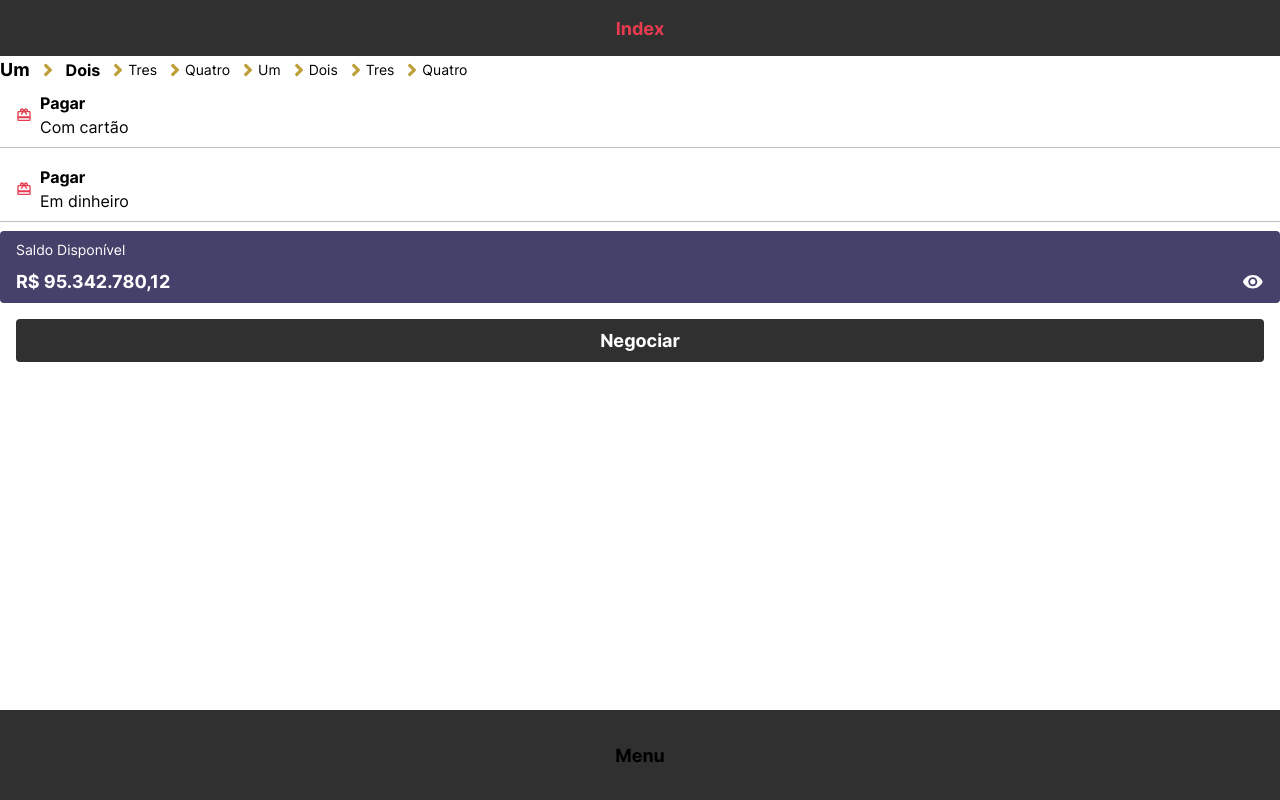
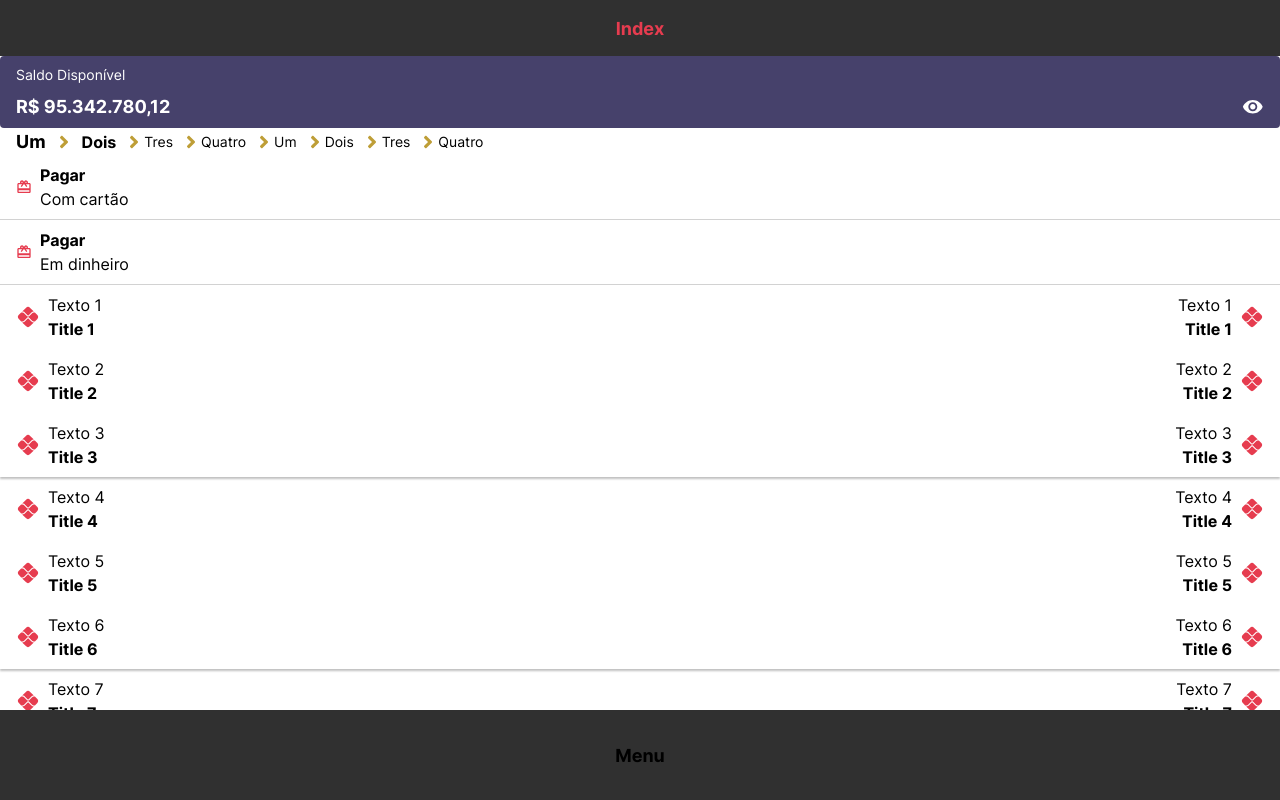
Before and after one commit to fcms14/react-components, a React (Vite) app: page / in a window 1280 px wide. Shown: the top 800 px of the page. Built offline with nearby package versions, Linux system fonts and the light colour scheme.

Commit message:
refactor: menyRows moved to right folder

```diff
--- a/src/components/atoms/Breadcrumb/BreadcrumbStyle.ts
+++ b/src/components/atoms/Breadcrumb/BreadcrumbStyle.ts
@@ -3,6 +3,12 @@ import styled, { css } from "styled-components";
 const BreadcrumbStyle = styled.header`
     display: flex;
     align-items: center;
+    position: sticky;
+    top: 0;
+    z-index: 1;
+    background-color: #FFFFFF;
+
+    padding: ${({ theme }) => `0 ${theme.padding.main}`};
     gap: ${({ theme }) => `${theme.gap}`};
 `
 export default BreadcrumbStyle;
--- a/src/components/molecules/Row/RowStyle.ts
+++ b/src/components/molecules/Row/RowStyle.ts
@@ -24,4 +24,4 @@ const RowStyle = styled.div<RowProps>`
   `}
 `
 
-export default RowStyle;
+export default RowStyle
--- a/src/components/organisms/Menurows.tsx
+++ /dev/null
@@ -1,37 +0,0 @@
-import { Row } from "../molecules/Row"
-import { RowProps } from "../../interfaces"
-import { IconType } from "react-icons"
-
-interface Item {
-  title: string,
-  icon: IconType,
-  text: string
-}
-
-interface Interface {
-  items: Item[]
-}
-
-const Menurows = ({ items }: Interface) => {
-  const rowStyle: RowProps = {
-    position: "sticky",
-    top: "3.5rem",
-    backgroundColor: "#FFFFFF",
-    boxShadow: "rgba(0, 0, 0, 0.25) 0px 1px 0px",
-    marginBottom: "10px"
-  }
-
-  return (
-    <>{items.map((i) =>
-      <Row.Root rowStyle={rowStyle}>
-        <Row.Icon icon={i.icon} />
-        <Row.Section>
-          <Row.Title size="small"> {i.title} </Row.Title>
-          <Row.Text size="big"> {i.text} </Row.Text>
-        </Row.Section>
-      </Row.Root>
-    )}</>
-  )
-}
-
-export default Menurows
--- /dev/null
+++ b/src/components/organisms/Row/Menurows.tsx
@@ -0,0 +1,28 @@
+import { IconType } from "react-icons"
+import { MenuRowInterface, RowProps } from "../../../interfaces"
+import { Row } from "../../molecules/Row"
+import { theme } from "../../../providers/theme"
+
+interface Interface {
+  items: MenuRowInterface[]
+}
+
+const Menurows = ({ items }: Interface) => {
+  const rowStyle: RowProps = {
+    borderBottom: `1px solid ${theme.colors.main.stroke}`,
+  }
+
+  return (
+    <>{items.map((item: MenuRowInterface, index: number) =>
+      <Row.Root rowStyle={rowStyle} key={index}>
+        <Row.Icon width={item.iconSize} icon={item.icon} />
+        <Row.Section>
+          <Row.Title size="small"> {item.title} </Row.Title>
+          <Row.Text size="big"> {item.text} </Row.Text>
+        </Row.Section>
+      </Row.Root>
+    )}</>
+  )
+}
+
+export default Menurows
--- a/src/pages/Index/index.tsx
+++ b/src/pages/Index/index.tsx
@@ -4,17 +4,19 @@ import { Button } from "../../components/organisms/Button"
 import { Header } from "../../components/organisms/Header"
 import { useNavigate } from "react-router-dom"
 import Breadcrumb from "../../components/atoms/Breadcrumb"
-import Menurows from "../../components/organisms/Menurows"
 import { Row } from "../../components/organisms/Row"
 import { MdRemoveRedEye } from "react-icons/md"
 import { Mask } from "../../helpers/Mask"
 import { MdCardGiftcard } from "react-icons/md"
+import Menurows from "../../components/organisms/Row/Menurows"
+import List from "./list"
+import { MenuRowInterface } from "../../interfaces"
 
 const Index = () => {
   const navigate = useNavigate()
   const balance = Mask.currencyBrl("9534278012")
 
-  const items = [
+  const items: MenuRowInterface[] = [
     {
       title: "Pagar",
       text: "Com cartão",
@@ -31,14 +33,14 @@ const Index = () => {
     <ViewPort>
       <Header.Default text="Index" />
       <main>
+        <Row.Card icon={MdRemoveRedEye} onClick={() => console.log(1)} text="Saldo Disponível" title={balance} />
         <Breadcrumb paths={["Um", "Dois", "Tres", "Quatro", "Um", "Dois", "Tres", "Quatro"]} />
         <Menurows items={items} />
+        <List />
         {/* <Button.Default loading={false} active={true} secondary={true} text="Teste" onClick={() => navigate('/exchange')} /> */}
         {/* <Button.WithIcon loading={false} active={true} secondary={true} text="Teste" iconBefore onClick={() => navigate('/exchange')} icon="MdClose" />
         <Button.OnlyIcon loading={false} active={true} secondary={true} onClick={() => navigate('/exchange')} icon="MdClose" /> */}
-        <Row.Card icon={MdRemoveRedEye} onClick={() => console.log(1)} text="Saldo Disponível" title={balance} />
         <Button.Default text="Negociar" onClick={() => navigate('/exchange')} buttonStyle={{ active: true }} />
-        {/* <List /> */}
       </main>
       <footer>
         <Subtitle size="big">Menu</Subtitle>
```
Also changed, not shown: src/interfaces/index.ts (+7 -0 lines).
